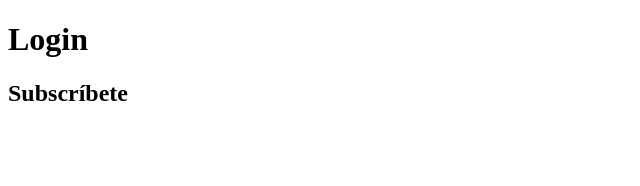
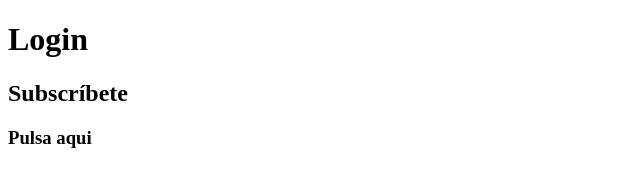
Before and after one commit to macruisan/estudiandoGitFlow2, a plain HTML site: page login.html in a window 1280 px wide. Shown: the whole page, without its empty margins (0-640 px from the left). Drawn offline with Linux system fonts and the light colour scheme.

Commit message:
Se añade encabezado h3

```diff
--- a/login.html
+++ b/login.html
@@ -8,5 +8,6 @@
 <body>
     <h1>Login</h1>
     <h2>Subscríbete</h2>
+    <h3>Pulsa aqui</h3>
 </body>
 </html>
```
